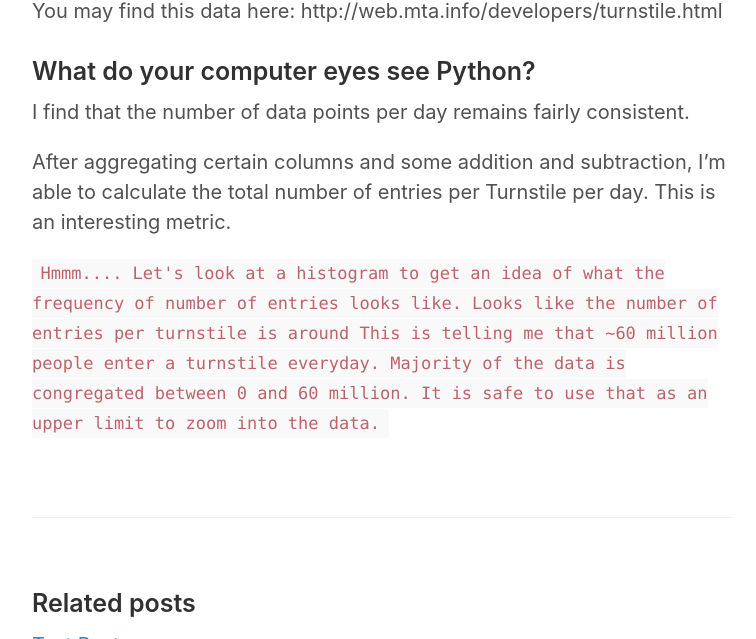
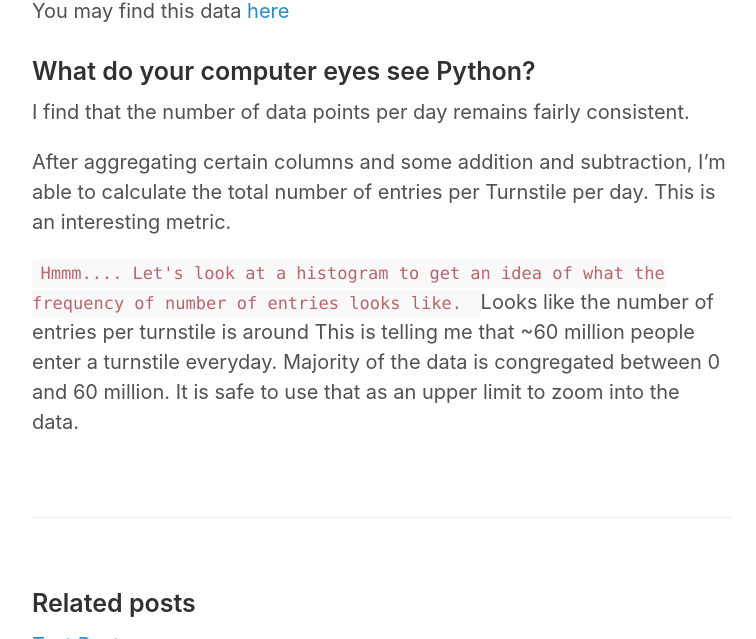
Before and after one commit to YajasD/yajasd.github.io, a Jekyll site: the page built from _posts/2018-04-17-Hello-Pandas.md, in a window 1280 px wide and 900 px high, scrolled down 1219 px, cut to the strip 261-900 px from the top of the window. Shown: the whole strip, without its empty margins (258-1014 px from the left). Built offline with Jekyll 4.4.1, drawn with Linux system fonts in a browser that asks for light colours; part of the change alters nothing that is shown.

```diff
--- a/_posts/2018-04-17-Hello-Pandas.md
+++ b/_posts/2018-04-17-Hello-Pandas.md
@@ -19,7 +19,7 @@ What's a Turnstile you ask? A Turnstile is the metal barrier you push through to
 
 ![]("turnstile image")
 
-You may find this data here: http://web.mta.info/developers/turnstile.html
+You may find this data <a href='http://web.mta.info/developers/turnstile.html'>here</a>
 
 ### What do your computer eyes see Python?
 
@@ -34,7 +34,7 @@ After aggregating certain columns and some addition and subtraction, I'm able to
 Hmmm....
 
 Let's look at a histogram to get an idea of what the frequency of number of entries looks like.
-
+</code>
 <Histogram>
 
 Looks like the number of entries per turnstile is around
```
